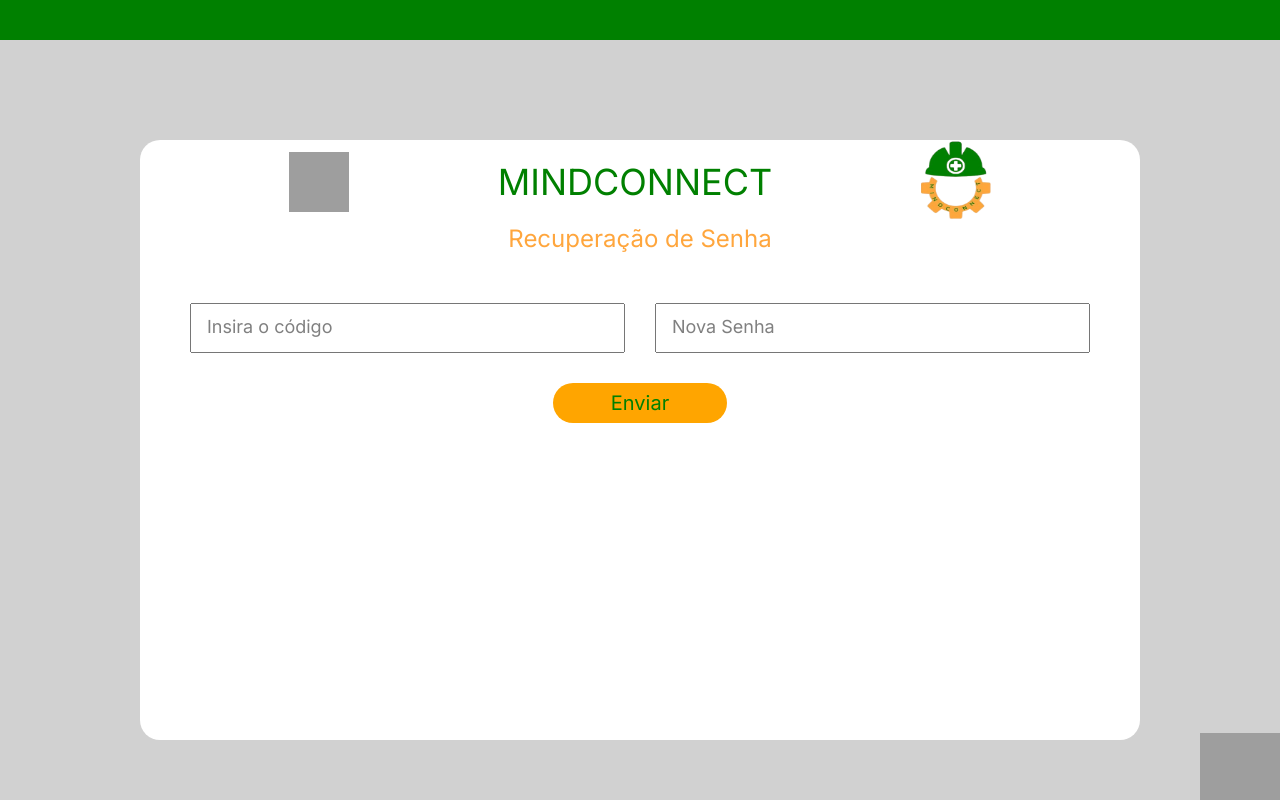
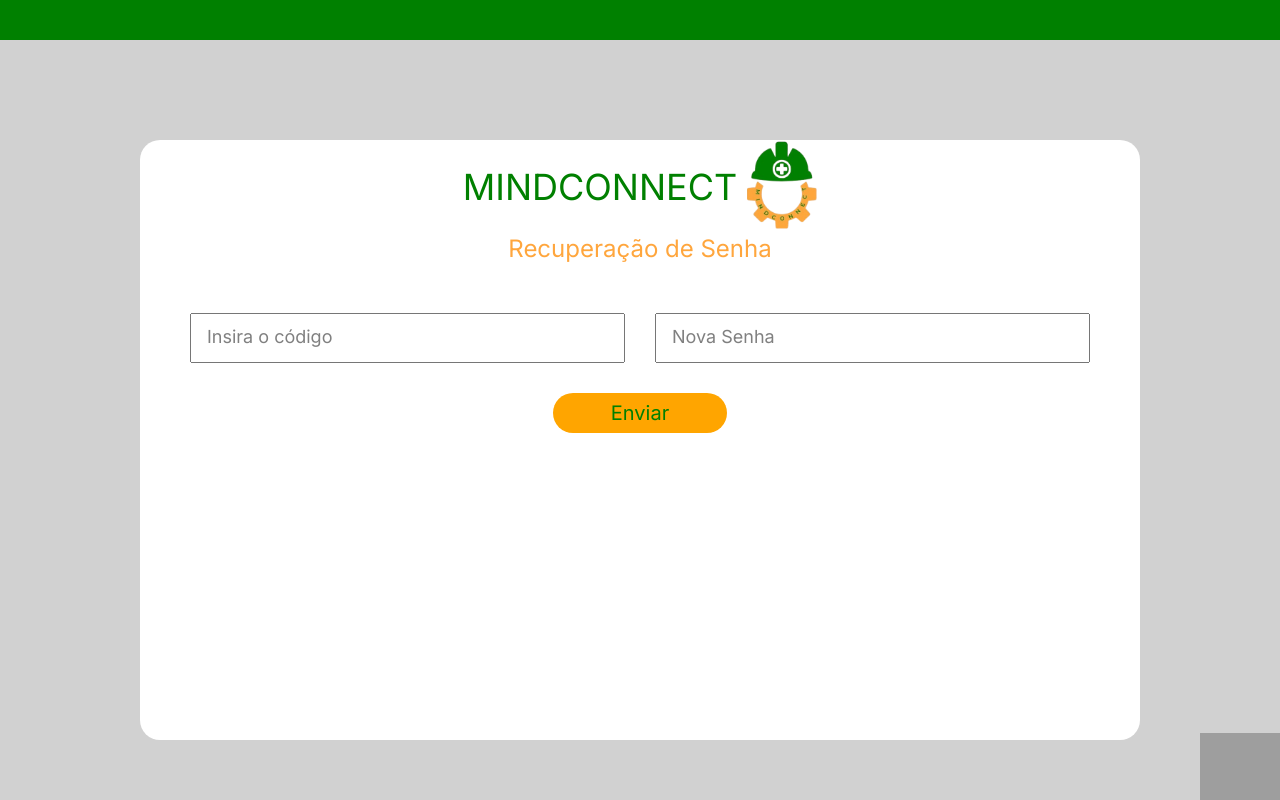
Before and after one commit to programadorw3b/seguran-a-app, a Flask app: page /password_recovery in a window 1280 px wide. Run offline with Flask 3, Linux system fonts and the light colour scheme; data comes from the database, SQL or seed files in the repository; grey boxes are pictures that could not be loaded.

Commit message:
Add files via upload

```diff
--- a/app.py
+++ b/app.py
@@ -322,12 +322,6 @@ def password_recovery():
             flash("Código inválido ou inexistente")
     return render_template('password_recovery.html')
 
-# rota de confirmação de senha
-
-@app.route('/password_confirm')
-def password_confirm():
-    return render_template('password_confirm.html')
-
 # rota para agendar consulta
 
 @app.route('/agendar',methods=['GET','POST'])
--- a/static/esqueci.css
+++ b/static/esqueci.css
@@ -19,9 +19,9 @@ body{
 }
 
 .sup{
+    align-items: center;
     display: flex;
-    align-items: center;
-    justify-content: space-evenly;
+    justify-content: center;
 }
 
 #accessibility{
--- a/static/esqueci2.css
+++ b/static/esqueci2.css
@@ -37,7 +37,8 @@ body{
 
 .sup{
     display: flex;
-    justify-content: space-evenly;
+    justify-content: center;
+    gap: 10px;
     align-items: center;
 }
 
@@ -59,7 +60,6 @@ body{
 
 #helmet{
     width: 70px;
-    height: 80px;
     cursor: pointer;
 }
 
--- a/templates/password.html
+++ b/templates/password.html
@@ -14,7 +14,6 @@
     <div id="green"></div>
     <div id="white">
         <div class="sup">
-            <img id="user" src="../static/imgs/usuário.png">
             <h1 id="mindconnect">MINDCONNECT</h1>
             <img id="helmet" src="../static/imgs/logo.png">
         </div>
--- a/templates/password_recovery.html
+++ b/templates/password_recovery.html
@@ -14,7 +14,6 @@
     <div id="green"></div>
     <div id="white">
         <div class="sup">
-            <img id="user" src="../static/imgs/User2.png">
             <h1 id="mindconnect">MINDCONNECT</h1>
             <a href="{{ url_for('index') }}">
                 <img id="helmet" src="../static/imgs/logo2.png">
--- a/templates/register.html
+++ b/templates/register.html
@@ -14,7 +14,6 @@
     <header>
         <div></div> <!-- linha verde superior -->
     </header>
-
     <main class="container">
         <div class="banner1">
             <a href="{{url_for('index')}}"><img src="../static/imgs/logo.png" alt="logo" id="logo"></a>
```
Also changed, not shown: static/cadastrar.css (+8 -3 lines), mindconnect.db, static/check_up.css (line endings or trailing spaces).
